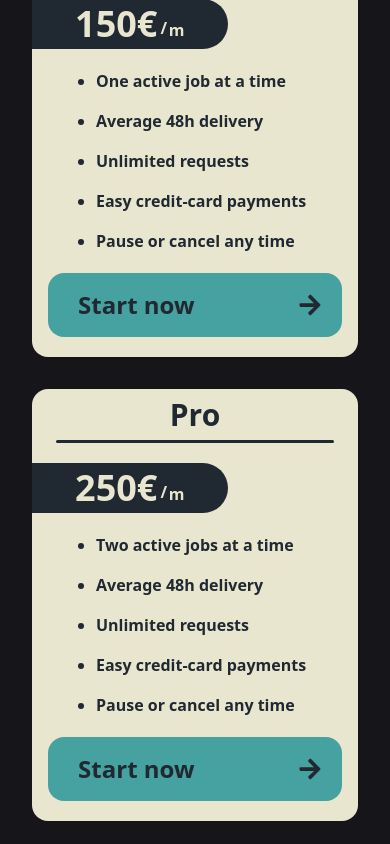
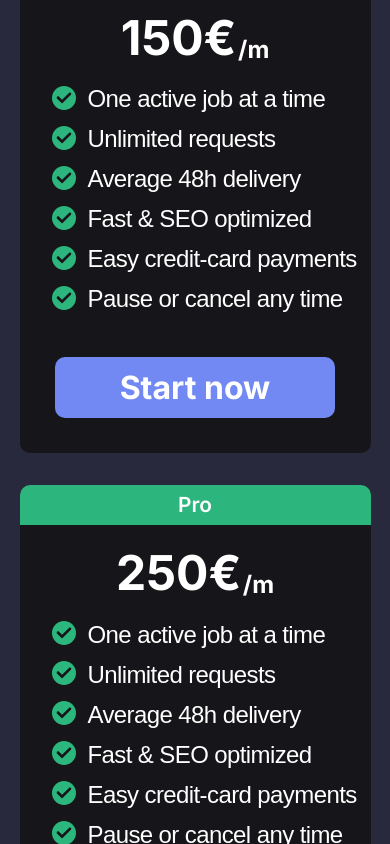
Before and after one commit to mathias56k/eezedev, a React (Vite) app: page / in a window 390 px wide. Shown: the part 1740-2584 px from the top of the page. Built offline with nearby package versions, Linux system fonts and the light colour scheme; a web font is replaced by a local one.

Commit message:
Changed the pricing section a bit for mobile

```diff
--- a/src/Components/Pricing.jsx
+++ b/src/Components/Pricing.jsx
@@ -4,69 +4,91 @@ import { FaArrowRight } from "react-icons/fa";
 
 const Pricing = () => {
   return (
-    <div>
-      <div className='flex justify-center mb-5 mt-5'>
-        <h3 className='text-4xl font-bold tracking-wider lg:font-extrabold lg:text-5xl lg:mb-2'>Pricing</h3>
+    <div className="bg-[#28293C] pb-16">
+      <div className='flex justify-center items-center py-8'>
+        <h3 className='text-4xl font-bold tracking-wider font-titleFont'>Pricing</h3>
       </div>
-      <div className="p-8 pt-0 flex justify-center">
+      <div className="flex justify-center">
         <div className="w-full flex flex-col items-center md:items-start justify-center gap-8 md:gap-4 lg:gap-16 md:flex-row">
-          <div className="bg-[#e8e6ce] rounded-2xl w-full max-w-[27.2rem] md:h-[30rem] flex flex-col items-center">
-            <div className="w-full h-[15%] flex items-center justify-center text-[#202831]">
-              <p className="font-bold text-3xl">Standard</p>
+          <div className="bg-[#16161A] rounded-[10px] w-[90%] ">
+            <div className="bg-[#2CB67D] w-full h-[8%] rounded-t-[10px] flex items-center justify-center py-4">
+              <h3 className="font-titleFont font-semibold text-[1.3rem]">Standard</h3>
             </div>
-            <hr className="w-[85%] h-1 bg-[#202831] border-0 rounded-full mb-5"/>
-            <div className="flex items-start justify-start w-full h-16">
-            <div className="w-[60%] bg-[#202831] h-full rounded-r-full flex items-center justify-center">
-                <p className="text-[#e8e6ce] font-bold text-4xl">150€</p>
-                <p className="text-[#e8e6ce] font-bold text-x mb-[-.5rem] ml-[.2rem]">/</p>
-                <p className="text-[#e8e6ce] font-bold text-x mb-[-.7rem] ml-[.1rem]">m</p>
+            <div className="w-full h-[17%] flex items-center justify-center py-12">
+              <h3 className="font-titleFont font-bold text-[3rem]">150€</h3>
+              <h3 className="font-titleFont font-bold text-[1.5rem] mt-6 ml-[.1rem]">/</h3>
+              <h3 className="font-titleFont font-bold text-[1.5rem] mt-6">m</h3>
+            </div>
+            <div className="w-full h-[50%] flex flex-col gap-4 items-center">
+              <div className="flex items-center justify-start gap-3 pl-8 w-full">
+                <img src="./checkmarkIcon.svg" className="h-6 w-6" alt="" />
+                <p className="font-textFont text-2xl tracking-tight mt-[.2rem] leading-3">One active job at a time</p>
+              </div>
+              <div className="flex items-center justify-start gap-3 pl-8 w-full">
+                <img src="./checkmarkIcon.svg" className="h-6 w-6" alt="" />
+                <p className="font-textFont text-2xl tracking-tight mt-[.2rem] leading-3">Unlimited requests</p>
+              </div>
+              <div className="flex items-center justify-start gap-3 pl-8 w-full">
+                <img src="./checkmarkIcon.svg" className="h-6 w-6" alt="" />
+                <p className="font-textFont text-2xl tracking-tight mt-[.2rem] leading-3">Average 48h delivery</p>
+              </div>
+              <div className="flex items-center justify-start gap-3 pl-8 w-full">
+                <img src="./checkmarkIcon.svg" className="h-6 w-6" alt="" />
+                <p className="font-textFont text-2xl tracking-tight mt-[.2rem] leading-3">Fast & SEO optimized</p>
+              </div>
+              <div className="flex items-center justify-start gap-3 pl-8 w-full">
+                <img src="./checkmarkIcon.svg" className="h-6 w-6" alt="" />
+                <p className="font-textFont text-2xl tracking-tight mt-[.2rem] leading-3">Easy credit-card payments</p>
+              </div>
+              <div className="flex items-center justify-start gap-3 pl-8 w-full">
+                <img src="./checkmarkIcon.svg" className="h-6 w-6" alt="" />
+                <p className="font-textFont text-2xl tracking-tight mt-[.2rem] leading-3">Pause or cancel any time</p>
               </div>
             </div>
-            <div className="w-full h-[60%] pl-16 py-3">
-              <ul className="font-semibold text-[#202831] text-md list-disc leading-10">
-                <li>One active job at a time</li>
-                <li>Average 48h delivery</li>
-                <li>Unlimited requests</li>
-                <li>Easy credit-card payments</li>
-                <li>Pause or cancel any time</li>
-              </ul>
-            </div>
-            <div className="h-[20%] w-full flex justify-center">
-              <button className="bg-[#46a2a1] h-16 w-[90%] mb-5 rounded-2xl flex text-[#202831]">
-                <p className="text-2xl font-black w-[60%] h-full flex items-center justify-center">Start now</p>
-                <div className="w-[40%] h-full flex items-center justify-end p-5">
-                  <FaArrowRight className="w-6 h-6" />
-                </div>
+            <div className="w-full h-[20%] flex items-center justify-center">
+              <button className="bg-[#7289F4] rounded-[10px] w-[80%] h-[60%]">
+                <p className="font-titleFont font-bold text-[2rem]">Start now</p>
               </button>
             </div>
           </div>
-          <div className="bg-[#e8e6ce] rounded-2xl w-full h-full max-w-[27.2rem] md:h-[30rem] flex flex-col items-center">
-            <div className="w-full h-[15%] flex items-center justify-center text-[#202831]">
-              <p className="font-bold text-3xl">Pro</p>
+          <div className="bg-[#16161A] rounded-[10px] w-[90%] ">
+            <div className="bg-[#2CB67D] w-full h-[8%] rounded-t-[10px] flex items-center justify-center py-4">
+              <h3 className="font-titleFont font-semibold text-[1.3rem]">Pro</h3>
             </div>
-            <hr className="w-[85%] h-1 bg-[#202831] border-0 rounded-full mb-5"/>
-            <div className="flex items-start justify-start w-full h-16">
-              <div className="w-[60%] bg-[#202831] h-full rounded-r-full flex items-center justify-center">
-                <p className="text-[#e8e6ce] font-bold text-4xl">250€</p>
-                <p className="text-[#e8e6ce] font-bold text-x mb-[-.5rem] ml-[.2rem]">/</p>
-                <p className="text-[#e8e6ce] font-bold text-x mb-[-.7rem] ml-[.1rem]">m</p>
+            <div className="w-full h-[17%] flex items-center justify-center py-12">
+              <h3 className="font-titleFont font-bold text-[3rem]">250€</h3>
+              <h3 className="font-titleFont font-bold text-[1.5rem] mt-6 ml-[.1rem]">/</h3>
+              <h3 className="font-titleFont font-bold text-[1.5rem] mt-6">m</h3>
+            </div>
+            <div className="w-full h-[50%] flex flex-col gap-4 items-center">
+              <div className="flex items-center justify-start gap-3 pl-8 w-full">
+                <img src="./checkmarkIcon.svg" className="h-6 w-6" alt="" />
+                <p className="font-textFont text-2xl tracking-tight mt-[.2rem] leading-3">One active job at a time</p>
+              </div>
+              <div className="flex items-center justify-start gap-3 pl-8 w-full">
+                <img src="./checkmarkIcon.svg" className="h-6 w-6" alt="" />
+                <p className="font-textFont text-2xl tracking-tight mt-[.2rem] leading-3">Unlimited requests</p>
+              </div>
+              <div className="flex items-center justify-start gap-3 pl-8 w-full">
+                <img src="./checkmarkIcon.svg" className="h-6 w-6" alt="" />
+                <p className="font-textFont text-2xl tracking-tight mt-[.2rem] leading-3">Average 48h delivery</p>
+              </div>
+              <div className="flex items-center justify-start gap-3 pl-8 w-full">
+                <img src="./checkmarkIcon.svg" className="h-6 w-6" alt="" />
+                <p className="font-textFont text-2xl tracking-tight mt-[.2rem] leading-3">Fast & SEO optimized</p>
+              </div>
+              <div className="flex items-center justify-start gap-3 pl-8 w-full">
+                <img src="./checkmarkIcon.svg" className="h-6 w-6" alt="" />
+                <p className="font-textFont text-2xl tracking-tight mt-[.2rem] leading-3">Easy credit-card payments</p>
+              </div>
+              <div className="flex items-center justify-start gap-3 pl-8 w-full">
+                <img src="./checkmarkIcon.svg" className="h-6 w-6" alt="" />
+                <p className="font-textFont text-2xl tracking-tight mt-[.2rem] leading-3">Pause or cancel any time</p>
               </div>
             </div>
-            <div className="w-full h-[60%] pl-16 py-3">
-              <ul className="font-semibold text-[#202831] text-md list-disc leading-10">
-                <li className="font-black">Two active jobs at a time</li>
-                <li>Average 48h delivery</li>
-                <li>Unlimited requests</li>
-                <li>Easy credit-card payments</li>
-                <li>Pause or cancel any time</li>
-              </ul>
-            </div>
-            <div className="h-[20%] w-full flex justify-center">
-              <button className="bg-[#46a2a1] h-16 w-[90%] mb-5 rounded-2xl flex text-[#202831]">
-                <p className="text-2xl font-black w-[60%] h-full flex items-center justify-center">Start now</p>
-                <div className="w-[40%] h-full flex items-center justify-end p-5">
-                <FaArrowRight className="w-6 h-6" />
-                </div>
+            <div className="w-full h-[20%] flex items-center justify-center">
+              <button className="bg-[#7289F4] rounded-[10px] w-[80%] h-[60%]">
+                <p className="font-titleFont font-bold text-[2rem]">Start now</p>
               </button>
             </div>
           </div>
```
Also changed, not shown: public/checkmarkIcon.svg (added).
